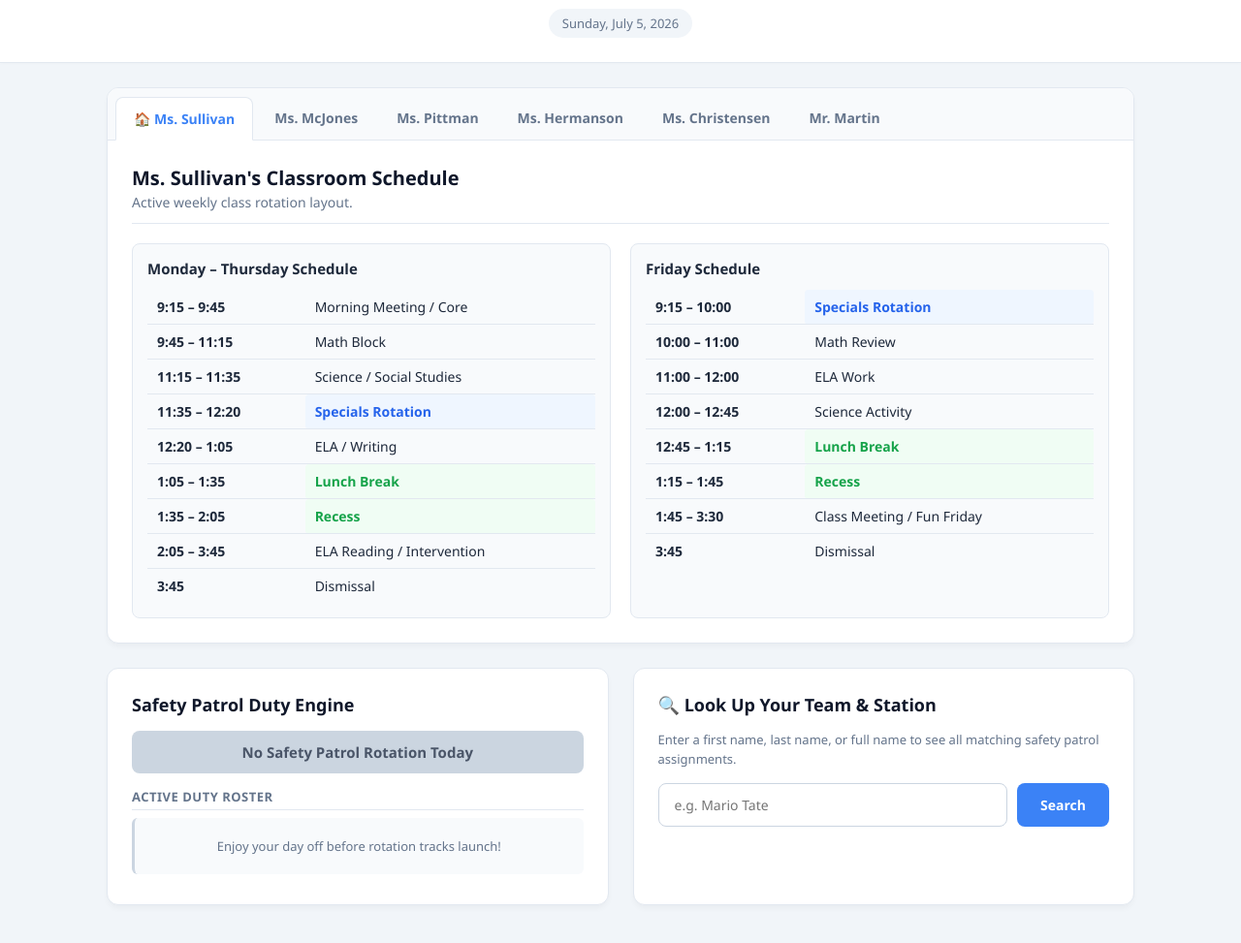
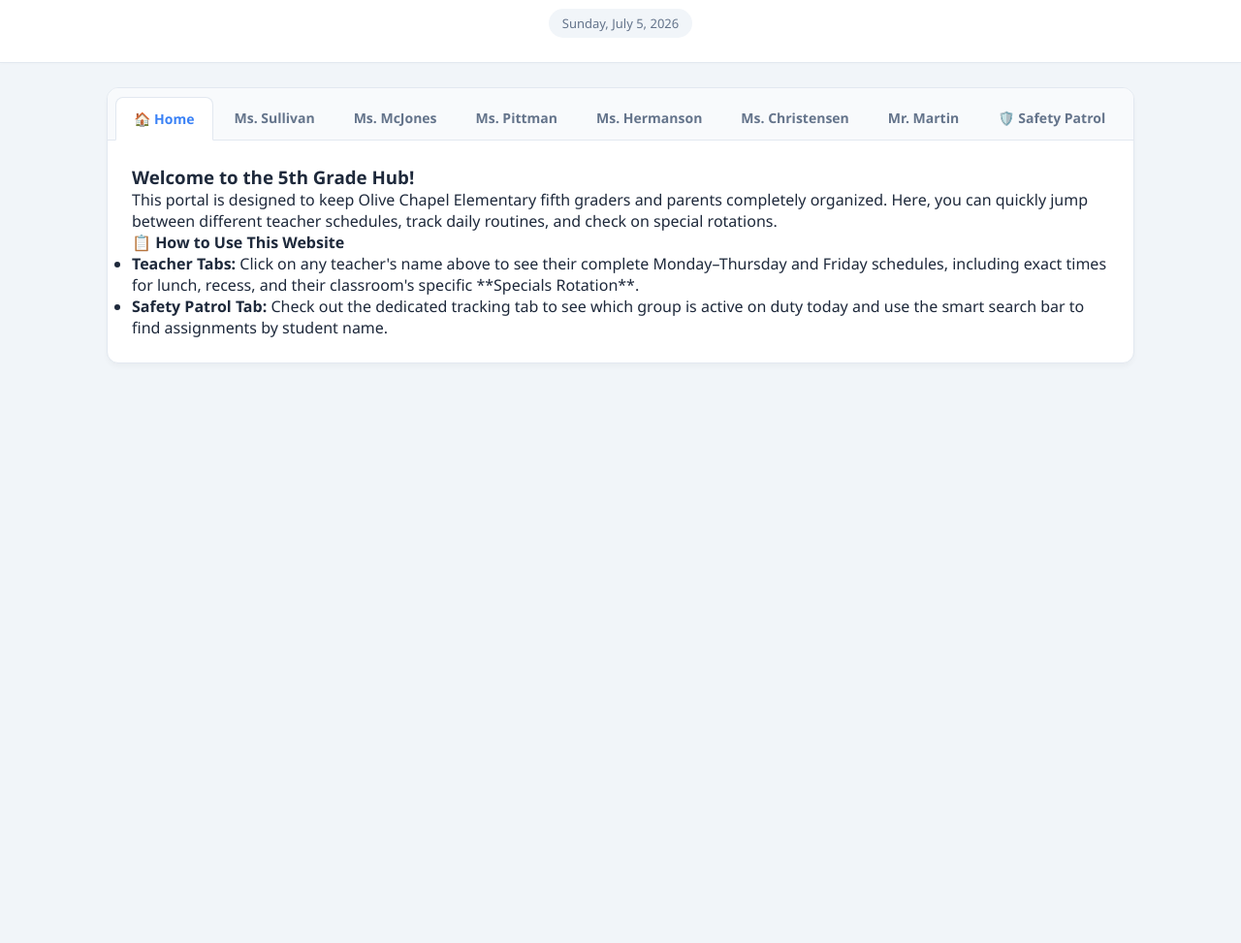
Before and after one commit to dimalazarev2704-wq/oce-5th-grade-hub, a plain HTML site: page index.html in a window 1280 px wide. Shown: the part 89-1062 px from the top of the page at 97% size. After the commit the page ends 800 px from the top, so only its background shows below. Drawn offline with Linux system fonts and the light colour scheme.

Commit message:
Update index.html

```diff
--- a/index.html
+++ b/index.html
@@ -18,18 +18,35 @@
 
         <section class="tabs-container">
             <nav class="tab-navigation-bar">
-                <button class="tab-btn active" onclick="openTab(event, 'sullivan-tab')">🏠 Ms. Sullivan</button>
+                <button class="tab-btn active" onclick="openTab(event, 'home-tab')">🏠 Home</button>
+                <button class="tab-btn" onclick="openTab(event, 'sullivan-tab')">Ms. Sullivan</button>
                 <button class="tab-btn" onclick="openTab(event, 'mcjones-tab')">Ms. McJones</button>
                 <button class="tab-btn" onclick="openTab(event, 'pittman-tab')">Ms. Pittman</button>
                 <button class="tab-btn" onclick="openTab(event, 'hermanson-tab')">Ms. Hermanson</button>
                 <button class="tab-btn" onclick="openTab(event, 'christensen-tab')">Ms. Christensen</button>
                 <button class="tab-btn" onclick="openTab(event, 'martin-tab')">Mr. Martin</button>
+                <button class="tab-btn" onclick="openTab(event, 'patrol-tab')">🛡️ Safety Patrol</button>
             </nav>
 
-            <div id="sullivan-tab" class="tab-content active-content">
+            <div id="home-tab" class="tab-content active-content">
+                <div class="welcome-section">
+                    <h3>Welcome to the 5th Grade Hub!</h3>
+                    <p>This portal is designed to keep Olive Chapel Elementary fifth graders and parents completely organized. Here, you can quickly jump between different teacher schedules, track daily routines, and check on special rotations.</p>
+
+                    <div class="guide-box">
+                        <h4>📋 How to Use This Website</h4>
+                        <ul>
+                            <li><strong>Teacher Tabs:</strong> Click on any teacher's name above to see their complete Monday–Thursday and Friday schedules, including exact times for lunch, recess, and their classroom's specific **Specials Rotation**.</li>
+                            <li><strong>Safety Patrol Tab:</strong> Check out the dedicated tracking tab to see which group is active on duty today and use the smart search bar to find assignments by student name.</li>
+                        </ul>
+                    </div>
+                </div>
+            </div>
+
+            <div id="sullivan-tab" class="tab-content">
                 <div class="schedule-header">
-                    <h3>Ms. Sullivan's Classroom Schedule</h3>
-                    <p>Active weekly class rotation layout.</p>
+                    <h3>Ms. Sullivan's Classroom</h3>
+                    <p>✨ <strong>Class Specials Rotation:</strong> Day 1: PE / Day 2: Music / Day 3: Media / Day 4: Art / Day 5: Guidance</p>
                 </div>
                 <div class="schedule-grid">
                     <div class="schedule-block">
@@ -64,8 +81,8 @@
 
             <div id="mcjones-tab" class="tab-content">
                 <div class="schedule-header">
-                    <h3>Ms. McJones's Classroom Schedule</h3>
-                    <p>Active weekly class rotation layout.</p>
+                    <h3>Ms. McJones's Classroom</h3>
+                    <p>✨ <strong>Class Specials Rotation:</strong> Day 1: Music / Day 2: Media / Day 3: Art / Day 4: Guidance / Day 5: PE</p>
                 </div>
                 <div class="schedule-grid">
                     <div class="schedule-block">
@@ -100,8 +117,8 @@
 
             <div id="pittman-tab" class="tab-content">
                 <div class="schedule-header">
-                    <h3>Ms. Pittman's Classroom Schedule</h3>
-                    <p>Active weekly class rotation layout.</p>
+                    <h3>Ms. Pittman's Classroom</h3>
+                    <p>✨ <strong>Class Specials Rotation:</strong> Day 1: Media / Day 2: Art / Day 3: Guidance / Day 4: PE / Day 5: Music</p>
                 </div>
                 <div class="schedule-grid">
                     <div class="schedule-block">
@@ -136,8 +153,8 @@
 
             <div id="hermanson-tab" class="tab-content">
                 <div class="schedule-header">
-                    <h3>Ms. Hermanson's Classroom Schedule</h3>
-                    <p>Active weekly class rotation layout.</p>
+                    <h3>Ms. Hermanson's Classroom</h3>
+                    <p>✨ <strong>Class Specials Rotation:</strong> Day 1: Art / Day 2: Guidance / Day 3: PE / Day 4: Music / Day 5: Media</p>
                 </div>
                 <div class="schedule-grid">
                     <div class="schedule-block">
@@ -172,8 +189,8 @@
 
             <div id="christensen-tab" class="tab-content">
                 <div class="schedule-header">
-                    <h3>Ms. Christensen's Classroom Schedule</h3>
-                    <p>Active weekly class rotation layout.</p>
+                    <h3>Ms. Christensen's Classroom</h3>
+                    <p>✨ <strong>Class Specials Rotation:</strong> Day 1: Guidance / Day 2: PE / Day 3: Music / Day 4: Media / Day 5: Art</p>
                 </div>
                 <div class="schedule-grid">
                     <div class="schedule-block">
@@ -208,8 +225,8 @@
 
             <div id="martin-tab" class="tab-content">
                 <div class="schedule-header">
-                    <h3>Mr. Martin's Classroom Schedule</h3>
-                    <p>Active weekly class rotation layout.</p>
+                    <h3>Mr. Martin's Classroom</h3>
+                    <p>✨ <strong>Class Specials Rotation:</strong> Day 1: Technology / Day 2: Technology / Day 3: Technology / Day 4: Technology / Day 5: Technology</p>
                 </div>
                 <div class="schedule-grid">
                     <div class="schedule-block">
@@ -241,28 +258,31 @@
                     </div>
                 </div>
             </div>
-        </section>
 
-        <section class="dashboard-grid">
-
+            <div id="patrol-tab" class="tab-content">
+                <div class="schedule-header">
+                    <h3>🛡️ Safety Patrol Operations Desk</h3>
+                    <p>Track team dates and assigned duty layouts dynamically.</p>
+                </div>
+                <div class="dashboard-grid">
                     <div class="card patrol-card">
-                <h3>Safety Patrol Duty Engine</h3>
-                <div id="team-display" class="team-status-badge">Checking the schedule...</div>
-                <h4>Active Duty Roster</h4>
+                        <h4>Current Active Team Roster</h4>
+                        <div id="team-display" class="team-status-badge">Checking the calendar...</div>
                         <ul id="roster-list" class="roster-list-container">
                             </ul>
                     </div>
 
                     <div class="card search-card">
-                <h3>🔍 Look Up Your Team & Station</h3>
-                <p class="search-instructions">Enter a first name, last name, or full name to see all matching safety patrol assignments.</p>
+                        <h4>🔎 Lookup Assignments by Student Name</h4>
+                        <p class="search-instructions">Enter a first name, last name, or full name below to see their active Safety Patrol unit, shift assignment, and location post.</p>
                         <div class="search-bar-row">
                             <input type="text" id="student-search" placeholder="e.g. Mario Tate">
                             <button onclick="searchStudent()" class="btn-search">Search</button>
                         </div>
                         <div id="search-result"></div>
                     </div>
-
+                </div>
+            </div>
         </section>
 
     </main>
```
Lines whose indentation alone changed are shown as unchanged.
